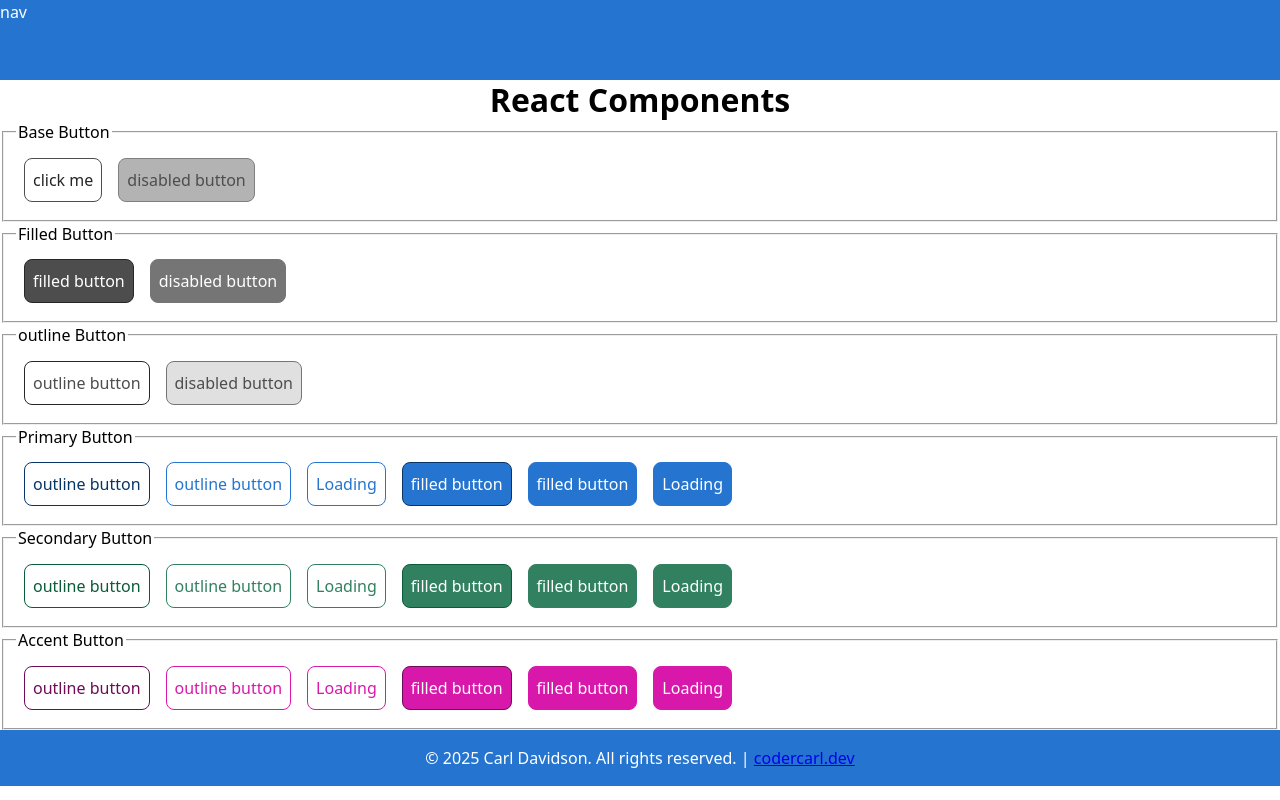
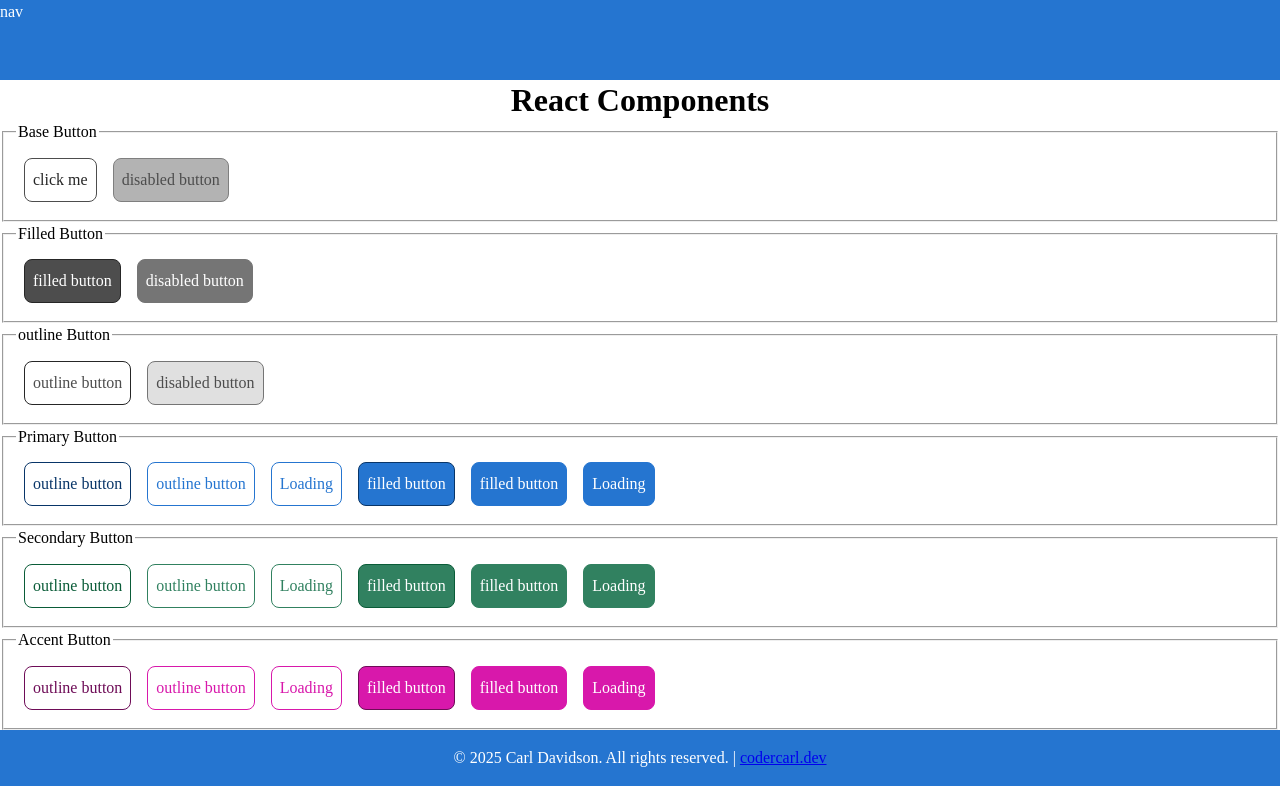
Before and after one commit to codercarl1243/react_components_system, a Next.js app: page / in a window 1280 px wide. Built offline with nearby package versions, Linux system fonts and the light colour scheme.

Commit message:
ADD font classnames

```diff
--- a/app/styles/base/reset.css
+++ b/app/styles/base/reset.css
@@ -51,9 +51,9 @@ ol[role='list'] {
 body {
   -webkit-font-smoothing: antialiased;
   -moz-osx-font-smoothing: grayscale;
-  font-family: system-ui, -apple-system, "Segoe UI", Roboto, "Helvetica Neue",
+  /* font-family: var(--font-main) system-ui, -apple-system, "Segoe UI", Roboto, "Helvetica Neue",
    Arial, "Noto Sans", "Apple Color Emoji", "Segoe UI Emoji", "Segoe UI Symbol",
-   "Noto Color Emoji", sans-serif;
+   "Noto Color Emoji", sans-serif; */
   min-height: 100dvh;
   line-height: 1.5;
 }
--- /dev/null
+++ b/app/styles/typography/font.css
@@ -0,0 +1,13 @@
+    .font-main {
+        font-family: var(--font-main), -apple-system, BlinkMacSystemFont, "Segoe UI", Roboto, "Helvetica Neue", Arial, sans-serif;
+        font-feature-settings: "kern" 1, "liga" 1, "calt" 1;
+        font-variant-ligatures: common-ligatures;
+        text-rendering: optimizeLegibility;
+    }
+
+    .font-accent {
+        font-family: var(--font-accent), "SF Mono", Monaco, "Cascadia Code", "Roboto Mono", Consolas, "Courier New", monospace;
+        font-feature-settings: "kern" 1, "liga" 0, "calt" 1, "zero" 1;
+        font-variant-ligatures: none;
+        text-rendering: optimizeLegibility;
+    }
--- /dev/null
+++ b/app/styles/typography/index.css
@@ -0,0 +1,2 @@
+@import './font.css';
+@import './sizes.css';
```
Also changed, not shown: app/styles/typography/sizes.css (added).
